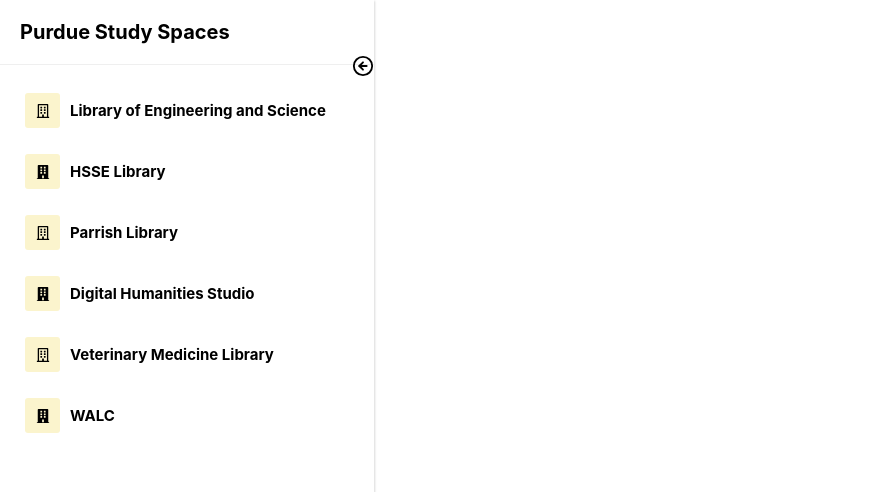
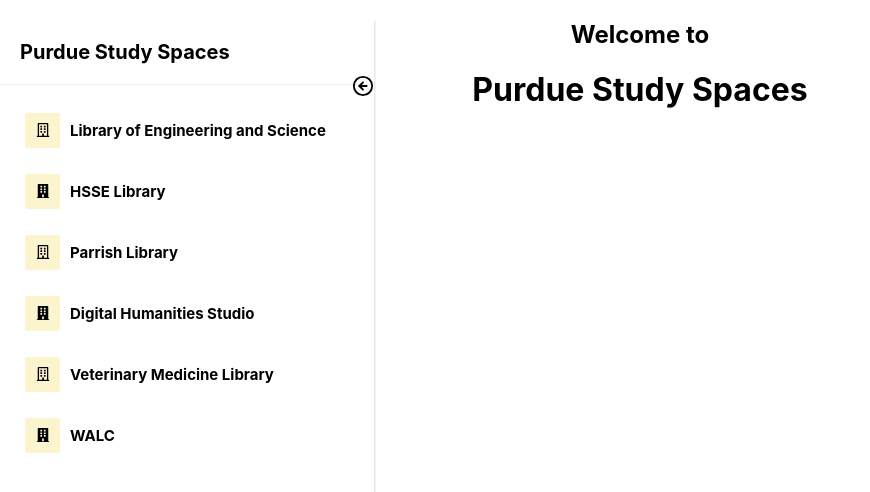
Before and after one commit to carmendiem/HelloWorld2021, a React (Create React App) app: page / in a window 1280 px wide. Shown: the top 492 px of the page, without its empty margins (0-870 px from the left). Built offline with nearby package versions, Linux system fonts and the light colour scheme.

Commit message:
HSSE page w/ updated home page

```diff
--- a/src/App.js
+++ b/src/App.js
@@ -1,13 +1,12 @@
-
 import './App.css';
 import { BrowserRouter as Router, Route, Switch } from 'react-router-dom';
-
 import Digital from './pages/Digital';
 import Engineering from './pages/Engineering';
 import HSSE from './pages/HSSE';
 import Parrish from './pages/Parrish';
 import Veterinary from "./pages/Veterinary";
 import Walc from "./pages/Walc";
+import Home from "./pages/Home";
 import Header from './Components/Header/Header.js';
 
 
@@ -18,8 +17,10 @@
           <Header />
             <div className="Content">
                 <Switch>
+                    <Route exact path="/">
+                        <Home />
+                    </Route>
                     <Route exact path="/engineering">
-
                         <Engineering />
                     </Route>
                     <Route exact path="/HSSE">
@@ -30,7 +31,6 @@
                     </Route>
                     <Route exact path="/Digital">
                         <Digital />
-
                     </Route>
                     <Route exact path="/Veterinary">
                         <Veterinary />
@@ -45,4 +45,5 @@
     );
 }
 
+
 export default App;
--- a/src/Components/Header/Header.css
+++ b/src/Components/Header/Header.css
@@ -38,6 +38,14 @@
     color: #000;
     font-weight: bold;
   }
+  .headerlink {
+    text-decoration: none;
+    color: #000;
+  }
+  .headerlink:visited {
+    text-decoration: none;
+    color: #000;
+  }
   #header .pro-sidebar-inner .pro-sidebar-layout ul {
     padding: 0 5px;
   }
--- a/src/Components/Header/Header.js
+++ b/src/Components/Header/Header.js
@@ -9,7 +9,7 @@
   Menu,
   MenuItem,
   SidebarHeader,
-  SidebarFooter,
+  //SidebarFooter,
   SidebarContent,
 } from "react-pro-sidebar";
 
@@ -43,7 +43,7 @@
           <SidebarHeader>
           <div className="logotext">
               {/* small and big change using menucollapse state */}
-              <p>{menuCollapse ? "PSS" : "Purdue Study Spaces"}</p>
+              <p>{menuCollapse ? "PSS" : <Link className="headerlink" to="/" style={{ textDecoration: 'none'}}>Purdue Study Spaces</Link>}</p>
             </div>
             <div className="closemenu" onClick={menuIconClick}>
                 {/* changing menu collapse icon on click */}
--- /dev/null
+++ b/src/pages/Home.js
@@ -0,0 +1,13 @@
+import React from "react";
+import "./Home.css";
+
+const Home = () => {
+    return (
+        <div className="Home">
+            <h2>Welcome to</h2>
+            <h1>Purdue Study Spaces</h1>
+        </div>
+    );
+}
+
+export default Home;
--- /dev/null
+++ b/src/pages/Parrish.css
@@ -0,0 +1,16 @@
+#parrishAvailability{
+    position: absolute;
+    left: 100px;
+}
+
+#parrishFood{
+    position: absolute;
+    left: 100px;
+    top: 400px;
+}
+
+#parrishVolume{
+    position: absolute;
+    left: 100px;
+    top: 700px;
+}
--- a/src/pages/Parrish.js
+++ b/src/pages/Parrish.js
@@ -1,9 +1,20 @@
 import React from "react";
+import './Parrish.css';
+
+import Box from '@mui/material/Box';
+import Card from '@mui/material/Card';
+import CardActions from '@mui/material/CardActions';
+import CardContent from '@mui/material/CardContent';
+import Button from '@mui/material/Button';
+import Typography from '@mui/material/Typography';
 
 const Parrish = () => {
     return (
         <div className="Parrish">
-            <h2>parrish</h2>
+            <h2>Parrish Library</h2>
+            <h3 id="parrishAvailability">Availability</h3>
+            <h3 id="parrishFood">Food Options Nearby</h3>
+            <h3 id="parrishVolume">Volume Surrounding the Room</h3>
         </div>
     );
 }
```
Also changed, not shown: src/pages/Home.css (added).
